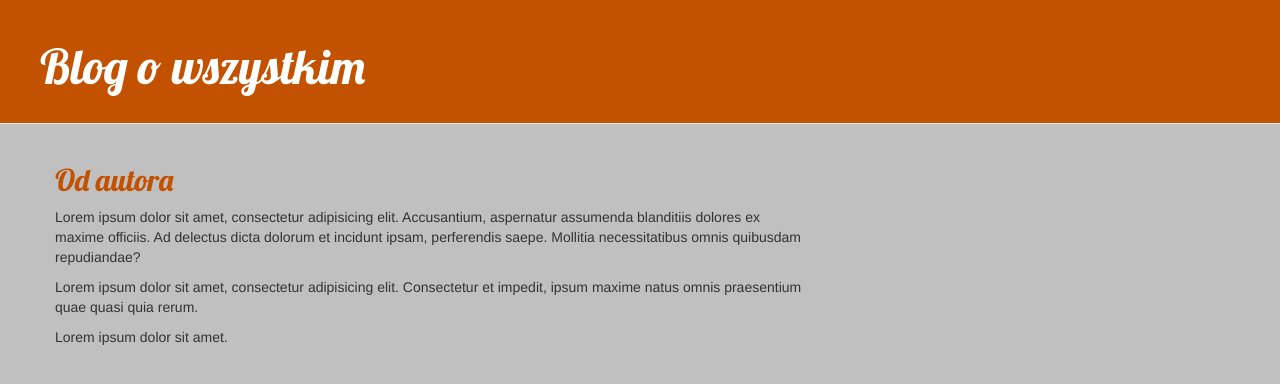
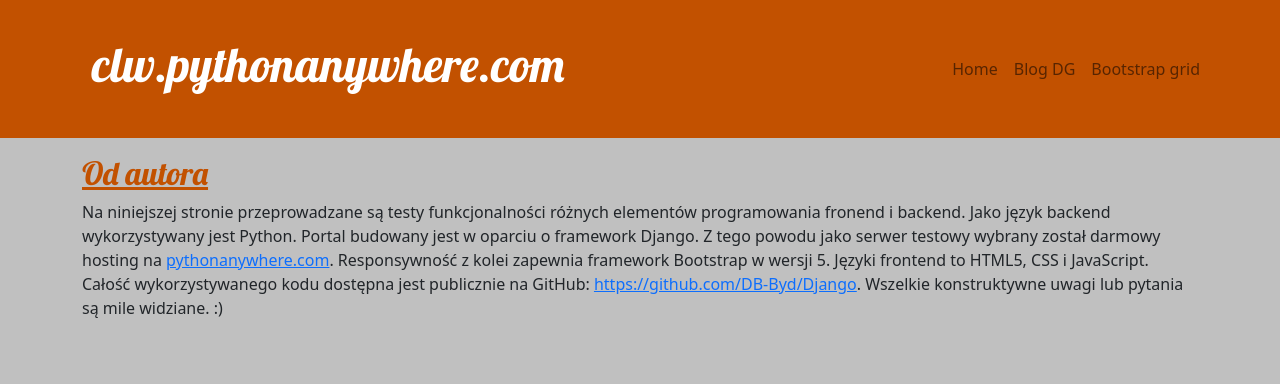
Before and after one commit to DB-Byd/Django, a Django app: page / in a window 1280 px wide. Shown: the top 384 px of the page. Run offline with Django 4.2, Linux system fonts and the light colour scheme; data that the repository does not hold is empty; some libraries are stand-ins or nearby versions.

Commit message:
Gotowy szkielet strony, blogu i siatki Bootstrap.

```diff
--- a/blog/static/css/blog.css
+++ b/blog/static/css/blog.css
@@ -24,7 +24,12 @@ h1 a, h2 a {
     margin-left: 40px;
 }
 
-h1, h2, h3, h4 {
+h1, h2 {
+    font-family: 'Lobster', cursive;
+    color: #C25100;
+}
+
+h3, h4 {
     font-family: 'Lobster', cursive;
 }
 
--- a/blog/templates/blog/base.html
+++ b/blog/templates/blog/base.html
@@ -1,28 +1,50 @@
 <!DOCTYPE html>
 {% load static %}
 <html lang="pl">
+
 <head>
+    <title>clw.pythonanywhere.com</title>
     <meta charset="UTF-8">
-    <title>Blog</title>
-    <link rel="stylesheet" href="//maxcdn.bootstrapcdn.com/bootstrap/3.2.0/css/bootstrap.min.css">
-    <link rel="stylesheet" href="//maxcdn.bootstrapcdn.com/bootstrap/3.2.0/css/bootstrap-theme.min.css">
+    <meta name="viewport" content="width=device-width, initial-scale=1, shrink-to-fit=no">
+    <link href="https://cdn.jsdelivr.net/npm/bootstrap@5.2.3/dist/css/bootstrap.min.css" rel="stylesheet">
+    <script src="https://cdn.jsdelivr.net/npm/bootstrap@5.2.3/dist/js/bootstrap.bundle.min.js"></script>
     <link href="//fonts.googleapis.com/css?family=Lobster&subset=latin,latin-ext" rel="stylesheet" type="text/css">
     <link rel="stylesheet" href="{% static 'css/blog.css' %}">
 </head>
+
 <body>
+    <div class="container-fluid page-header">
+        <div class="container">
+            <nav class="navbar navbar-expand-lg">
+                <h1 class="navbar-text">clw.pythonanywhere.com</h1>
 
-    <div class="page-header">
-        {% if user.is_authenticated %}
-            <a href="{% url 'post_new' %}" class="top-menu"><span class="glyphicon glyphicon-plus"></span></a>
-        {% endif %}
-        <h1><a href="/">Blog o wszystkim</a></h1>
+                <button class="navbar-toggler" type="button" data-bs-toggle="collapse" data-bs-target="#mainmenu">
+                    <span class="navbar-toggler-icon"></span>
+                </button>
+
+                <div class="collapse navbar-collapse justify-content-end" id="mainmenu">
+                    <ul class="navbar-nav">
+                        <li class="nav-item">
+                            <a class="nav-link" href="/">Home</a>
+                        </li>
+                        <li class="nav-item">
+                            <a class="nav-link" href="{% url 'post_list' %}">Blog DG</a>
+                        </li>
+                        <li class="nav-item">
+                            <a class="nav-link" href="{% url 'bs_grid' %}">Bootstrap grid</a>
+                        </li>
+                    </ul>
+                </div>
+            </nav>
+        </div>
     </div>
 
-    <div class="content container">
+    <div class="container">
         <div class="row">
-            <div class="col-md-8">
-            {% block content %}
-            {% endblock %}
+            <div class="col-12">
+                <p></p>
+                {% block content %}
+                {% endblock %}
             </div>
         </div>
     </div>
--- /dev/null
+++ b/blog/templates/blog/home.html
@@ -0,0 +1,16 @@
+<!DOCTYPE html>
+{% extends 'blog/base.html' %}
+
+{% block content %}
+
+    <h2><a href="">Od autora</a></h2>
+    <p>Na niniejszej stronie przeprowadzane są testy funkcjonalności różnych elementów programowania fronend
+        i backend. Jako język backend wykorzystywany jest Python. Portal budowany jest w oparciu o framework Django.
+        Z tego powodu jako serwer testowy wybrany został darmowy hosting na <a href="https://pythonanywhere.com">
+        pythonanywhere.com</a>. Responsywność z kolei zapewnia framework Bootstrap w wersji 5.
+        Języki frontend to HTML5, CSS i JavaScript. Całość wykorzystywanego kodu dostępna jest publicznie na
+        GitHub: <a href="https://github.com/DB-Byd/Django">https://github.com/DB-Byd/Django</a>. Wszelkie konstruktywne
+        uwagi lub pytania są mile widziane. :)
+    </p>
+
+{% endblock %}
--- a/blog/templates/blog/post_list.html
+++ b/blog/templates/blog/post_list.html
@@ -5,10 +5,23 @@
 {% block content %}
 
     <div>
-        <h2><a href="">Od autora</a></h2>
-        <p>Lorem ipsum dolor sit amet, consectetur adipisicing elit. Accusantium, aspernatur assumenda blanditiis dolores ex maxime officiis. Ad delectus dicta dolorum et incidunt ipsam, perferendis saepe. Mollitia necessitatibus omnis quibusdam repudiandae?</p>
-        <p>Lorem ipsum dolor sit amet, consectetur adipisicing elit. Consectetur et impedit, ipsum maxime natus omnis praesentium quae quasi quia rerum.</p>
-        <p>Lorem ipsum dolor sit amet.</p>
+        <h2><a href="">Wprowadzenie</a></h2>
+        <p>
+            Niniejszy przykład blogu zbudowany został w oparciu o tutorial
+            <a href="https://tutorial.djangogirls.org/pl/">Django Girls</a>. To stąd wziął się pomysł publikowania kodu
+            na GitHub-ie i umieszczania rezultatów pracy na <a href="https://pythonanywhere.com">pythonanywhere.com</a>.
+            Na marginesie - teraz wydaje się to oczywiste, ale wcześniej jakoś na to nie wpadłem, albo przynajmniej
+            nie doceniałem wystarczająco tych narzędzi. Zatem dzięki Django Girls!
+        </p>
+        <p>
+            Jak zostało zdradzone na wstępie, do budowy portalu wykorzystwany jest framework Django. W związku z tym
+            treść postów przechowywana jest w bazie danych (aktualnie SQlite), a elementy wyświetlane na stronie
+            generowane są dynamicznie. Posty można wpisywać poprzez panel administracyjny, albo formularz dostępny
+            dla zalogowanych użytkowników. W tym momencie nie ma jednak możliwości zarejestrowania się
+            i testowania tej funkcjonalności - póki co tym przywilejem dysponuje wyłącznie admin. Być może w przyszłości,
+            w ramach testowania nowych funkcjonalności, szkielet blogu zostanie rozbudowany.
+        </p>
+        <br>
     </div>
 
     {% for post in posts %}
--- a/blog/urls.py
+++ b/blog/urls.py
@@ -2,7 +2,9 @@ from django.urls import path
 from . import views
 
 urlpatterns = [
-    path('', views.post_list, name='post_list'),
+    path('', views.home, name='home'),
+    path('grid', views.bs_grid, name='bs_grid'),
+    path('blog/', views.post_list, name='post_list'),
     path('post/<int:pk>/', views.post_detail, name='post_detail'),
     path('post/new/', views.post_new, name='post_new'),
     path('post/<int:pk>/edit/', views.post_edit, name='post_edit'),
--- a/blog/views.py
+++ b/blog/views.py
@@ -4,6 +4,13 @@ from .models import Post
 from .forms import PostForm
 
 # Create your views here.
+
+def home(request):
+    return render(request, 'blog/home.html', {'home': home})
+
+def bs_grid(request):
+    return render(request, 'blog/bs_grid.html', {'bs_grid': bs_grid})
+
 def post_list(request):
     posts = Post.objects.filter(published_date__lte=timezone.now()).order_by('published_date')
     return render(request, 'blog/post_list.html', {'posts': posts})
```
Also changed, not shown: blog/templates/blog/bs_grid.html (added, +101 -0 lines).
